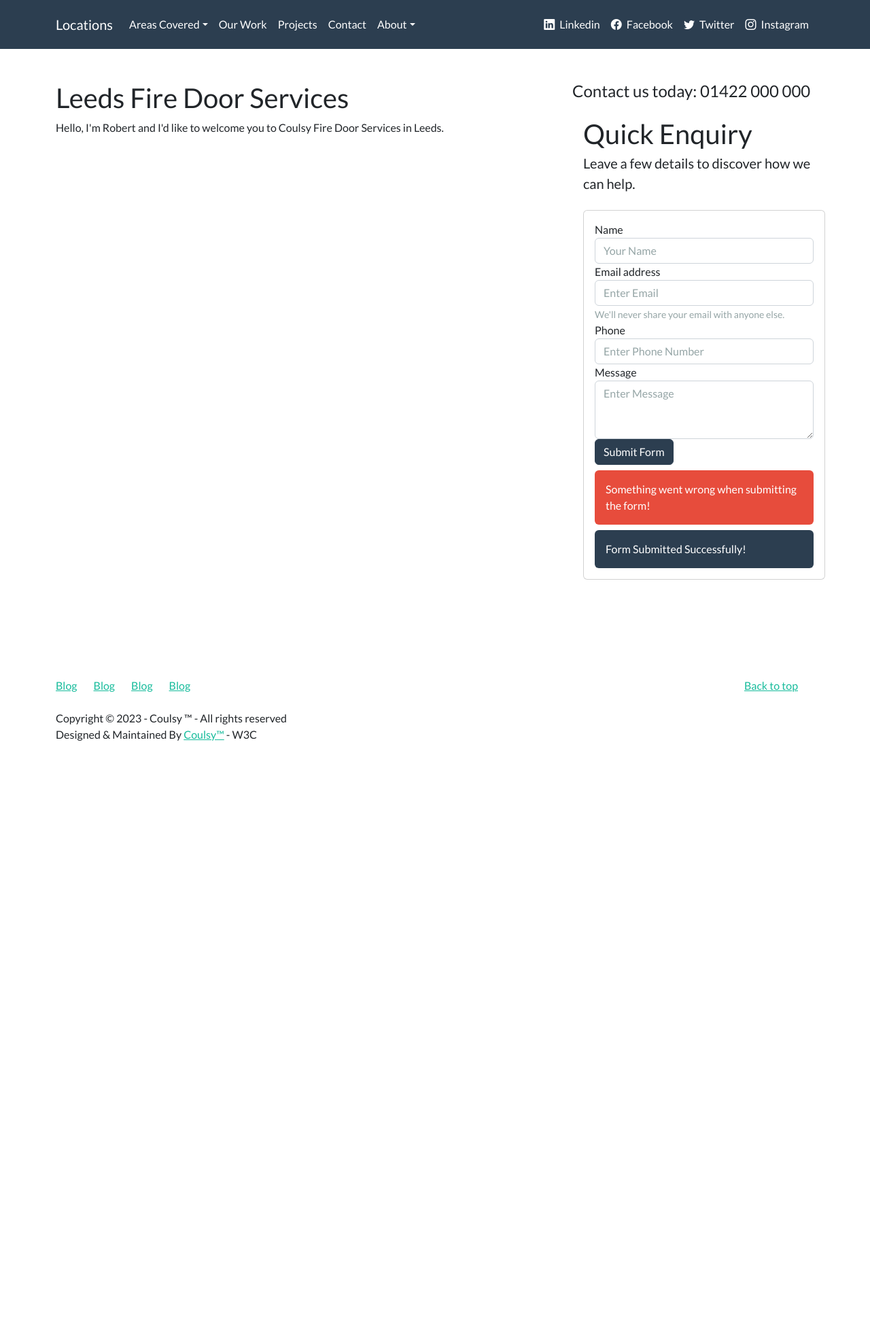
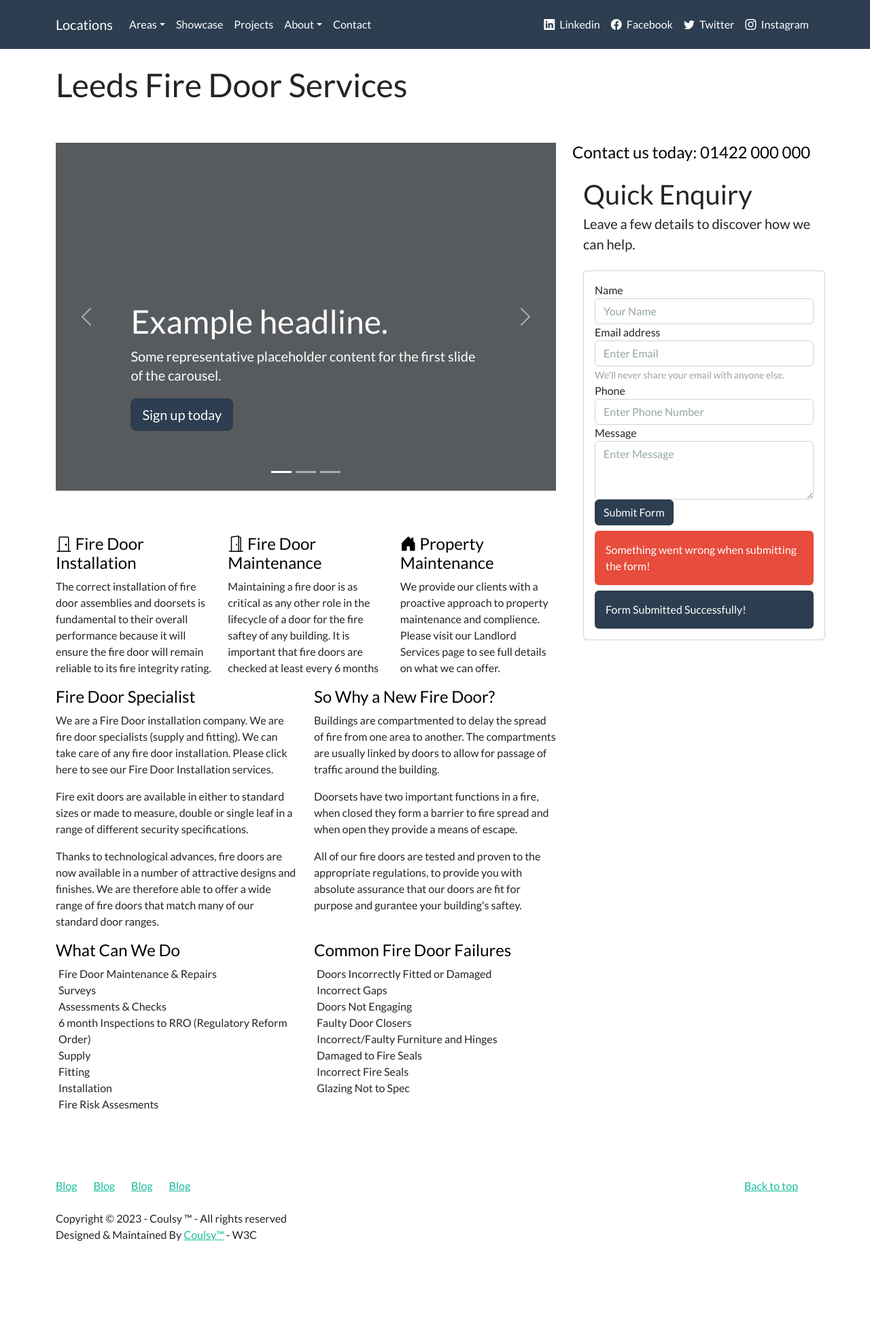
Before and after one commit to kcoulsy/php-locations, a PHP site: a page that uses includes/head.php in a window 1280 px wide. Shown: the whole page at 68% size. Before the commit the page ends 1090 px from the top, so only its background shows below. Run offline with PHP 8.4, Linux system fonts and the light colour scheme; data that the repository does not hold is empty; some libraries are stand-ins or nearby versions.

Commit message:
locations page layout

```diff
--- /dev/null
+++ b/assets/css/carousel.css
@@ -0,0 +1,82 @@
+/* GLOBAL STYLES
+-------------------------------------------------- */
+/* Padding below the footer and lighter body text */
+
+body {
+    padding-top: 3rem;
+    padding-bottom: 3rem;
+    color: rgb(var(--bs-tertiary-color-rgb));
+  }
+
+
+  /* CUSTOMIZE THE CAROUSEL
+  -------------------------------------------------- */
+
+  /* Carousel base class */
+  .carousel {
+    margin-bottom: 4rem;
+  }
+  /* Since positioning the image, we need to help out the caption */
+  .carousel-caption {
+    bottom: 3rem;
+    z-index: 10;
+  }
+
+  /* Declare heights because of positioning of img element */
+  .carousel-item {
+    height: 32rem;
+  }
+
+
+  /* MARKETING CONTENT
+  -------------------------------------------------- */
+
+  /* Center align the text within the three columns below the carousel */
+  .marketing .col-lg-4 {
+    margin-bottom: 1.5rem;
+    text-align: center;
+  }
+  /* rtl:begin:ignore */
+  .marketing .col-lg-4 p {
+    margin-right: .75rem;
+    margin-left: .75rem;
+  }
+  /* rtl:end:ignore */
+
+
+  /* Featurettes
+  ------------------------- */
+
+  .featurette-divider {
+    margin: 5rem 0; /* Space out the Bootstrap <hr> more */
+  }
+
+  /* Thin out the marketing headings */
+  /* rtl:begin:remove */
+  .featurette-heading {
+    letter-spacing: -.05rem;
+  }
+
+  /* rtl:end:remove */
+
+  /* RESPONSIVE CSS
+  -------------------------------------------------- */
+
+  @media (min-width: 40em) {
+    /* Bump up size of carousel content */
+    .carousel-caption p {
+      margin-bottom: 1.25rem;
+      font-size: 1.25rem;
+      line-height: 1.4;
+    }
+
+    .featurette-heading {
+      font-size: 50px;
+    }
+  }
+
+  @media (min-width: 62em) {
+    .featurette-heading {
+      margin-top: 7rem;
+    }
+  }
--- a/controllers/location-view.php
+++ b/controllers/location-view.php
@@ -1,5 +1,5 @@
 <?php
-$title = 'this is a custom title';
+$title = ucfirst($location) . ' ' . $current_service;;
 $meta_desc = 'this is a custom meta description';
 
 require 'includes/head.php';
@@ -8,19 +8,166 @@ require 'includes/header.php';
 
 ?>
 
+<div class="container">
+
+
+    <div class="row mt-5 mb-5">
+        <div class="col">
+            <h1><?php echo ucfirst($location) . ' ' . $current_service; ?></h1>
+        </div>
+    </div>
+
     <div class="row">
 
-        <div class="col-xl-8 mt-lg-5 mt-xl-0">
+        <div class="col-md-8 col-lg-8">
 
-            <h2><?php echo ucfirst($location) .' '. $current_service; ?></h2>
+            <div class="row">
 
-            <p>Hello, I'm Robert and I'd like to welcome you to Coulsy <?php echo $current_service . ' in ' . $location_name; ?>.</p>
+                <div id="myCarousel" class="carousel slide" data-bs-ride="carousel">
+                    <div class="carousel-indicators">
+                        <button type="button" data-bs-target="#myCarousel" data-bs-slide-to="0" class="active" aria-label="Slide 1" aria-current="true"></button>
+                        <button type="button" data-bs-target="#myCarousel" data-bs-slide-to="1" aria-label="Slide 2" class=""></button>
+                        <button type="button" data-bs-target="#myCarousel" data-bs-slide-to="2" aria-label="Slide 3" class=""></button>
+                    </div>
+                    <div class="carousel-inner">
+                        <div class="carousel-item active">
+                            <svg class="bd-placeholder-img" width="100%" height="100%" xmlns="http://www.w3.org/2000/svg" aria-hidden="true" preserveAspectRatio="xMidYMid slice" focusable="false">
+                                <rect width="100%" height="100%" fill="var(--bs-secondary-color)"></rect>
+                            </svg>
+                            <div class="container">
+                                <div class="carousel-caption text-start">
+                                    <h1>Example headline.</h1>
+                                    <p>Some representative placeholder content for the first slide of the carousel.</p>
+                                    <p><a class="btn btn-lg btn-primary" href="#">Sign up today</a></p>
+                                </div>
+                            </div>
+                        </div>
+                        <div class="carousel-item">
+                            <svg class="bd-placeholder-img" width="100%" height="100%" xmlns="http://www.w3.org/2000/svg" aria-hidden="true" preserveAspectRatio="xMidYMid slice" focusable="false">
+                                <rect width="100%" height="100%" fill="var(--bs-secondary-color)"></rect>
+                            </svg>
+                            <div class="container">
+                                <div class="carousel-caption">
+                                    <h1>Another example headline.</h1>
+                                    <p>Some representative placeholder content for the second slide of the carousel.</p>
+                                    <p><a class="btn btn-lg btn-primary" href="#">Learn more</a></p>
+                                </div>
+                            </div>
+                        </div>
+                        <div class="carousel-item">
+                            <svg class="bd-placeholder-img" width="100%" height="100%" xmlns="http://www.w3.org/2000/svg" aria-hidden="true" preserveAspectRatio="xMidYMid slice" focusable="false">
+                                <rect width="100%" height="100%" fill="var(--bs-secondary-color)"></rect>
+                            </svg>
+                            <div class="container">
+                                <div class="carousel-caption text-end">
+                                    <h1>One more for good measure.</h1>
+                                    <p>Some representative placeholder content for the third slide of this carousel.</p>
+                                    <p><a class="btn btn-lg btn-primary" href="#">Browse gallery</a></p>
+                                </div>
+                            </div>
+                        </div>
+                    </div>
+                    <button class="carousel-control-prev" type="button" data-bs-target="#myCarousel" data-bs-slide="prev">
+                        <span class="carousel-control-prev-icon" aria-hidden="true"></span>
+                        <span class="visually-hidden">Previous</span>
+                    </button>
+                    <button class="carousel-control-next" type="button" data-bs-target="#myCarousel" data-bs-slide="next">
+                        <span class="carousel-control-next-icon" aria-hidden="true"></span>
+                        <span class="visually-hidden">Next</span>
+                    </button>
+                </div>
+            </div>
+
+            <div class="row">
+                <div class="col-lg-4 col-md-4">
+                    <div class="bs-component">
+                        <h4 class="text-body-emphasis"><i class="bi bi-door-closed"></i> Fire Door Installation</h4>
+                        <p>The correct installation of fire door assemblies and doorsets is fundamental to their overall performance because it will ensure the fire door will remain reliable to its fire integrity rating.</p>
+                        <button class="source-button btn btn-primary btn-xs" type="button" tabindex="0"><i class="bi bi-code"></i></button>
+                    </div>
+                </div>
+                <div class="col-lg-4 col-md-4">
+                    <div class="bs-component">
+                        <h4 class="text-body-emphasis"><i class="bi bi-door-open"></i> Fire Door Maintenance</h4>
+                        <p>Maintaining a fire door is as critical as any other role in the lifecycle of a door for the fire saftey of any building. It is important that fire doors are checked at least every 6 months</p>
+                        <button class="source-button btn btn-primary btn-xs" type="button" tabindex="0"><i class="bi bi-code"></i></button>
+                    </div>
+                </div>
+                <div class="col-lg-4 col-md-4">
+                    <div class="bs-component">
+                        <h4 class="text-body-emphasis"><i class="bi bi-house-door-fill"></i> Property Maintenance</h4>
+                        <p>We provide our clients with a proactive approach to property maintenance and complience. Please visit our Landlord Services page to see full details on what we can offer.</p>
+                        <button class="source-button btn btn-primary btn-xs" type="button" tabindex="0"><i class="bi bi-code"></i></button>
+                    </div>
+                </div>
+            </div>
+
+
+            <div class="row">
+                <div class="col-lg-6 col-md-6">
+                    <div class="bs-component">
+                        <h4 class="text-body-emphasis">Fire Door Specialist</h4>
+                        <p>We are a Fire Door installation company. We are fire door specialists (supply and fitting). We can take care of any fire door installation. Please click here to see our Fire Door Installation services.</p>
+                        <p>Fire exit doors are available in either to standard sizes or made to measure, double or single leaf in a range of different security specifications.</p>
+                        <p>Thanks to technological advances, fire doors are now available in a number of attractive designs and finishes. We are therefore able to offer a wide range of fire doors that match many of our standard door ranges.</p>
+                        <button class="source-button btn btn-primary btn-xs" type="button" tabindex="0"><i class="bi bi-code"></i></button>
+                    </div>
+                </div>
+                <div class="col-lg-6 col-md-6">
+                    <div class="bs-component">
+                        <h4 class="text-body-emphasis">So Why a New Fire Door?</h4>
+                        <p>Buildings are compartmented to delay the spread of fire from one area to another. The compartments are usually linked by doors to allow for passage of traffic around the building.</p>
+                        <p>Doorsets have two important functions in a fire, when closed they form a barrier to fire spread and when open they provide a means of escape.</p>
+                        <p>All of our fire doors are tested and proven to the appropriate regulations, to provide you with absolute assurance that our doors are fit for purpose and gurantee your building's saftey.</p>
+                        <button class="source-button btn btn-primary btn-xs" type="button" tabindex="0"><i class="bi bi-code"></i></button>
+                    </div>
+                </div>
+            </div>
+
+            <div class="row">
+                <div class="col-lg-6 col-md-6">
+                    <div class="bs-component">
+                        <h4 class="text-body-emphasis">What Can We Do</h4>
+
+                        <ul class="list-unstyled ps-1">
+                            <li>Fire Door Maintenance & Repairs</li>
+                            <li>Surveys</li>
+                            <li>Assessments & Checks</li>
+                            <li>6 month Inspections to RRO (Regulatory Reform Order)</li>
+                            <li>Supply</li>
+                            <li>Fitting</li>
+                            <li>Installation</li>
+                            <li>Fire Risk Assesments</li>
+                        </ul>
+
+                        <button class="source-button btn btn-primary btn-xs" type="button" tabindex="0"><i class="bi bi-code"></i></button>
+                    </div>
+                </div>
+                <div class="col-lg-6 col-md-6">
+                    <div class="bs-component">
+                        <h4 class="text-body-emphasis">Common Fire Door Failures</h4>
+
+                        <ul class="list-unstyled ps-1">
+                            <li>Doors Incorrectly Fitted or Damaged</li>
+                            <li>Incorrect Gaps</li>
+                            <li>Doors Not Engaging</li>
+                            <li>Faulty Door Closers</li>
+                            <li>Incorrect/Faulty Furniture and Hinges</li>
+                            <li>Damaged to Fire Seals</li>
+                            <li>Incorrect Fire Seals</li>
+                            <li>Glazing Not to Spec</li>
+                        </ul>
+
+                        <button class="source-button btn btn-primary btn-xs" type="button" tabindex="0"><i class="bi bi-code"></i></button>
+                    </div>
+                </div>
+            </div>
 
         </div>
 
-        <div class="col-xl-4 our-services">
+        <div class="col-lg-4 col-md-4">
 
-            <h4>Contact us today: <?php echo $phone_landline; ?></h4>
+            <h4 class="text-body-emphasis">Contact us today: <?php echo $phone_landline; ?></h4>
 
             <div class="row flex-column pb-lg-5">
 
@@ -33,10 +180,13 @@ require 'includes/header.php';
     </div>
 
 
+</div> <!-- container -->
+
+
+
+
 <?php
 
-require 'includes/footer-nav.php';
+include_once 'includes/footer-nav.php';
 
-require 'includes/footer.php';
-
-?>
+include_once 'includes/footer.php';
--- a/includes/footer-nav.php
+++ b/includes/footer-nav.php
@@ -1,3 +1,4 @@
+<div class="container">
     <footer id="footer">
         <div class="row">
             <div class="col-lg-12">
@@ -14,7 +15,7 @@
             </div>
         </div>
     </footer>
-
+</div>
 
 
 <!-- <div class="coulsy-footer">
--- a/includes/footer.php
+++ b/includes/footer.php
@@ -1,10 +1,10 @@
-</div> <!-- main container closing -->
+
 
 </body>
     <!-- Vendor -->
     <!-- <script src="https://bootswatch.com/_vendor/bootstrap/dist/js/bootstrap.bundle.min.js"></script> -->
 
-    <script src="https://cdn.jsdelivr.net/npm/bootstrap@5.3.0-alpha2/dist/js/bootstrap.bundle.min.js" integrity="sha384-qKXV1j0HvMUeCBQ+QVp7JcfGl760yU08IQ+GpUo5hlbpg51QRiuqHAJz8+BrxE/N" crossorigin="anonymous"></script>
+    <script src="https://cdn.jsdelivr.net/npm/bootstrap@5.3.0-alpha2/dist/js/bootstrap.bundle.min.js"></script>
     <!-- <script src="https://bootswatch.com/_vendor/prismjs/prism.js"></script> -->
     <!-- <script src="https://bootswatch.com/_assets/js/custom.js"></script> -->
 
--- a/includes/head.php
+++ b/includes/head.php
@@ -38,15 +38,7 @@
     <link rel="stylesheet" href="https://bootswatch.com/_vendor/prismjs/themes/prism-okaidia.css">
     <link rel="stylesheet" href="https://bootswatch.com/_assets/css/custom.min.css">
 
-    <!-- Global Site Tag (gtag.js) - Google Analytics -->
-    <!-- <script type="text/javascript" async="" src="https://www.google-analytics.com/analytics.js"></script><script async="" src="https://www.googletagmanager.com/gtag/js?id=UA-23019901-1"></script>
-    <script>
-      window.dataLayer = window.dataLayer || [];
-      function gtag(){dataLayer.push(arguments);}
-      gtag('js', new Date());
+    <link href="assets/css/carousel.css" rel="stylesheet">
 
-      gtag('config', 'UA-23019901-1');
-    </script>
-  <script id="_carbonads_projs" type="text/javascript" src="https://srv.carbonads.net/ads/CKYIE23N.json?segment=placement:bootswatchcom&amp;callback=_carbonads_go"></script></head>     -->
 </head>
 <body>
--- a/includes/header.php
+++ b/includes/header.php
@@ -7,9 +7,9 @@
     <div class="collapse navbar-collapse" id="navbarResponsive">
       <ul class="navbar-nav">
         <li class="nav-item dropdown">
-          <a class="nav-link dropdown-toggle" data-bs-toggle="dropdown" href="areas-covered" id="themes">Areas Covered</a>
+          <a class="nav-link dropdown-toggle" data-bs-toggle="dropdown" href="areas-covered" id="themes">Areas</a>
           <div class="dropdown-menu" aria-labelledby="themes">
-            <a class="dropdown-item" href="leeds-<?= $current_service_url ?>">Leeds</a>
+            <a class="dropdown-item" href="areas-covered">Areas Covered</a>
             <div class="dropdown-divider"></div>
             <a class="dropdown-item" href="halifax-<?= $current_service_url ?>">Halifax</a>
             <a class="dropdown-item" href="leeds-<?= $current_service_url ?>">Leeds</a>
@@ -30,18 +30,14 @@
           </div>
         </li>
         <li class="nav-item">
-          <a class="nav-link" href="showcase">Our Work</a>
+          <a class="nav-link" href="showcase">Showcase</a>
         </li>
         <li class="nav-item">
           <a class="nav-link" href="projects">Projects</a>
         </li>
-        <li class="nav-item">
-          <a class="nav-link" href="contact">Contact</a>
-        </li>
         <li class="nav-item dropdown">
           <a class="nav-link dropdown-toggle" data-bs-toggle="dropdown" href="about" id="download">About</a>
           <div class="dropdown-menu" aria-labelledby="download">
-            <!-- <a class="dropdown-item" rel="noopener" target="_blank" href="https://jsfiddle.net/bootswatch/uzajL5kb/">Open in JSFiddle</a> -->
             <a class="dropdown-item" href="about">About</a>
             <div class="dropdown-divider"></div>
 
@@ -50,6 +46,10 @@
             <a class="dropdown-item" href="sustainability">Sustainability</a>
           </div>
         </li>
+        <li class="nav-item">
+          <a class="nav-link" href="contact">Contact</a>
+        </li>
+
 
       </ul>
       <ul class="navbar-nav ms-md-auto">
@@ -69,5 +69,3 @@
     </div>
   </div>
 </div>
-
-<div class="container">
```
Also changed, not shown: controllers/404.php (+16 -6 lines), controllers/about/about.php (+13 -5 lines), controllers/about/compliance.php (+13 -25 lines), controllers/about/qualifications.php (+10 -18 lines), controllers/about/sustainability.php (+12 -18 lines), controllers/areas-covered.php (+13 -5 lines), controllers/contact.php (+14 -5 lines), controllers/home.php (+17 -8 lines), controllers/projects.php (+9 -17 lines), controllers/showcase.php (+14 -4 lines). Lines whose indentation alone changed are shown as unchanged.
